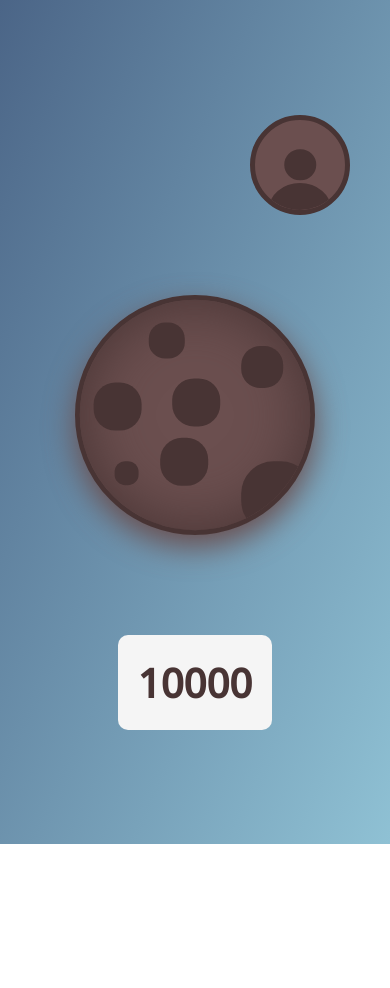
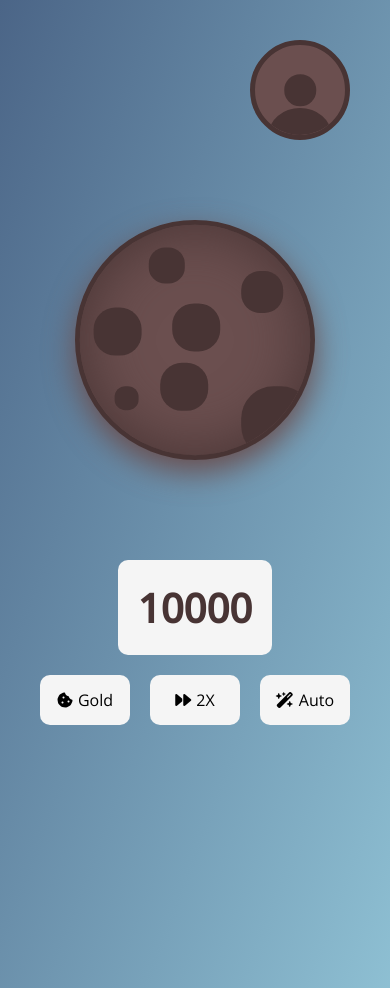
Before and after one commit to 05v/F3M7PROG, a plain HTML site: page WEEK1_CookieClicker/index.html in a window 390 px wide. Shown: the top 988 px of the page. Before the commit the page ends 844 px from the top, so only its background shows below. Drawn offline with nearby package versions, Linux system fonts and the light colour scheme.

Commit message:
Les 1 Video 14

```diff
--- a/WEEK1_CookieClicker/index.html
+++ b/WEEK1_CookieClicker/index.html
@@ -51,6 +51,22 @@
             <div class="cookie__spots cookie__spots--seventh"></div>
         </figure>
     </main>
+
+    <ul class="upgradesMobile">
+        <li class="upgradesMobile__upgrade">
+            <i class="fa-solid fa-cookie-bite"></i>
+            Gold
+        </li>
+        <li class="upgradesMobile__upgrade">
+            <i class="fa-solid fa-forward"></i>
+            2X
+        </li>
+        <li class="upgradesMobile__upgrade">
+            <i class="fa-solid fa-wand-magic-sparkles"></i>
+            Auto
+        </li>
+    </ul>
+
 </body>
 
 </html>
--- a/WEEK1_CookieClicker/scss/abstracts/_mediqueries.scss
+++ b/WEEK1_CookieClicker/scss/abstracts/_mediaqueries.scss
@@ -27,4 +27,8 @@
     .score {
         font-size: 200%;
     }
+
+    .upgradesMobile {
+        display: grid;
+    }
 }
--- a/WEEK1_CookieClicker/scss/components/upgrades/upgrades.scss
+++ b/WEEK1_CookieClicker/scss/components/upgrades/upgrades.scss
@@ -1,4 +1,32 @@
 @use '../../abstracts/variables';
+
+.upgradesMobile {
+    display: none;
+    list-style: none;
+    width: 100%;
+    justify-content: space-between;
+    grid-template-columns: 1fr 1fr 1fr;
+    aspect-ratio: 1/1;
+    gap: 2rem;
+    grid-template-rows: 5rem;
+    margin-top: 2rem;
+
+    &__upgrade {
+        background-color: whitesmoke;
+        display: flex;
+        align-items: center;
+        border-radius: 1rem;
+        justify-content: center;
+        gap: 0.5rem;
+        font-size: 80%;
+        transition: 0.2s all;
+
+        &:active {
+            transform: scale(0.9);
+        }
+
+    }
+}
 
 .upgrades {
     list-style: none;
@@ -40,6 +68,5 @@
             border-bottom-left-radius: 1rem;
             border-bottom-right-radius: 1rem;
         }
-
     }
 }
--- a/WEEK1_CookieClicker/scss/style.scss
+++ b/WEEK1_CookieClicker/scss/style.scss
@@ -6,4 +6,4 @@
 @use 'components/save/save';
 @use 'components/avatar/avatar';
 @use 'components/score/score';
-@use 'abstracts/mediqueries'
+@use 'abstracts/mediaqueries'
```
Also changed, not shown: WEEK1_CookieClicker/css/style.css, 1 other file.
